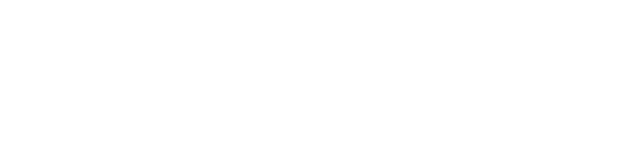
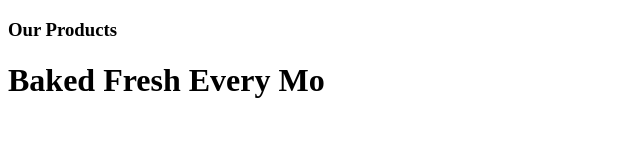
Before and after one commit to Achi-Abramia/davaleba--06, a plain HTML site: page index.html in a window 1280 px wide. Shown: the whole page, without its empty margins (0-640 px from the left). Drawn offline with Linux system fonts and the light colour scheme.

Commit message:
Added header

```diff
--- a/index.html
+++ b/index.html
@@ -3,8 +3,16 @@
 <head>
     <meta charset="UTF-8">
     <meta name="viewport" content="width=device-width, initial-scale=1" />
-    <title>Document</title>
+    <title>Fresh Bakery</title>
 </head>
 <body>
+    <header>
+        <div class="header-small">
+          <h3>Our Products</h3>
+        </div>
+        <div class="header-big">
+            <h1>Baked Fresh Every Mo</h1>
+        </div>
+    </header>
 </body>
 </html>
```
